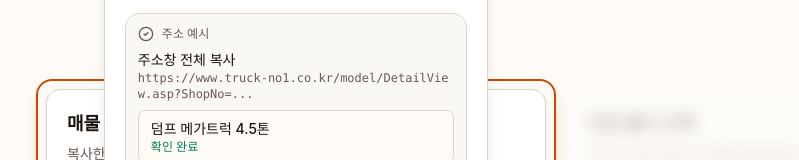
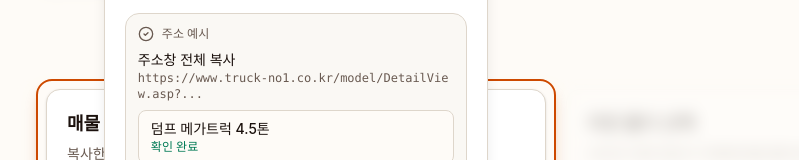
Before and after one commit to jaem1n207/truck-harvester, a Next.js app: page / in a window 1280 px wide. Shown: the part 160-320 px from the top of the page, without its empty margins (58-857 px from the left). Built offline with nearby package versions, Linux system fonts and the light colour scheme; no server answers.

Commit message:
docs: 온보딩 매물 주소 예시 일반화

```diff
--- a/src/v2/features/onboarding/ui/tour-example-card.tsx
+++ b/src/v2/features/onboarding/ui/tour-example-card.tsx
@@ -40,7 +40,7 @@ const UrlExample = () => (
       <div>
         <p className="text-foreground font-medium">주소창 전체 복사</p>
         <p className="text-muted-foreground font-mono text-xs break-all">
-          https://www.truck-no1.co.kr/model/DetailView.asp?ShopNo=...
+          https://www.truck-no1.co.kr/model/DetailView.asp?...
         </p>
       </div>
       <div className="border-border bg-background rounded-md border px-3 py-2">
```
Also changed, not shown: 1 other file (tests, documents, lock files or other folders).
